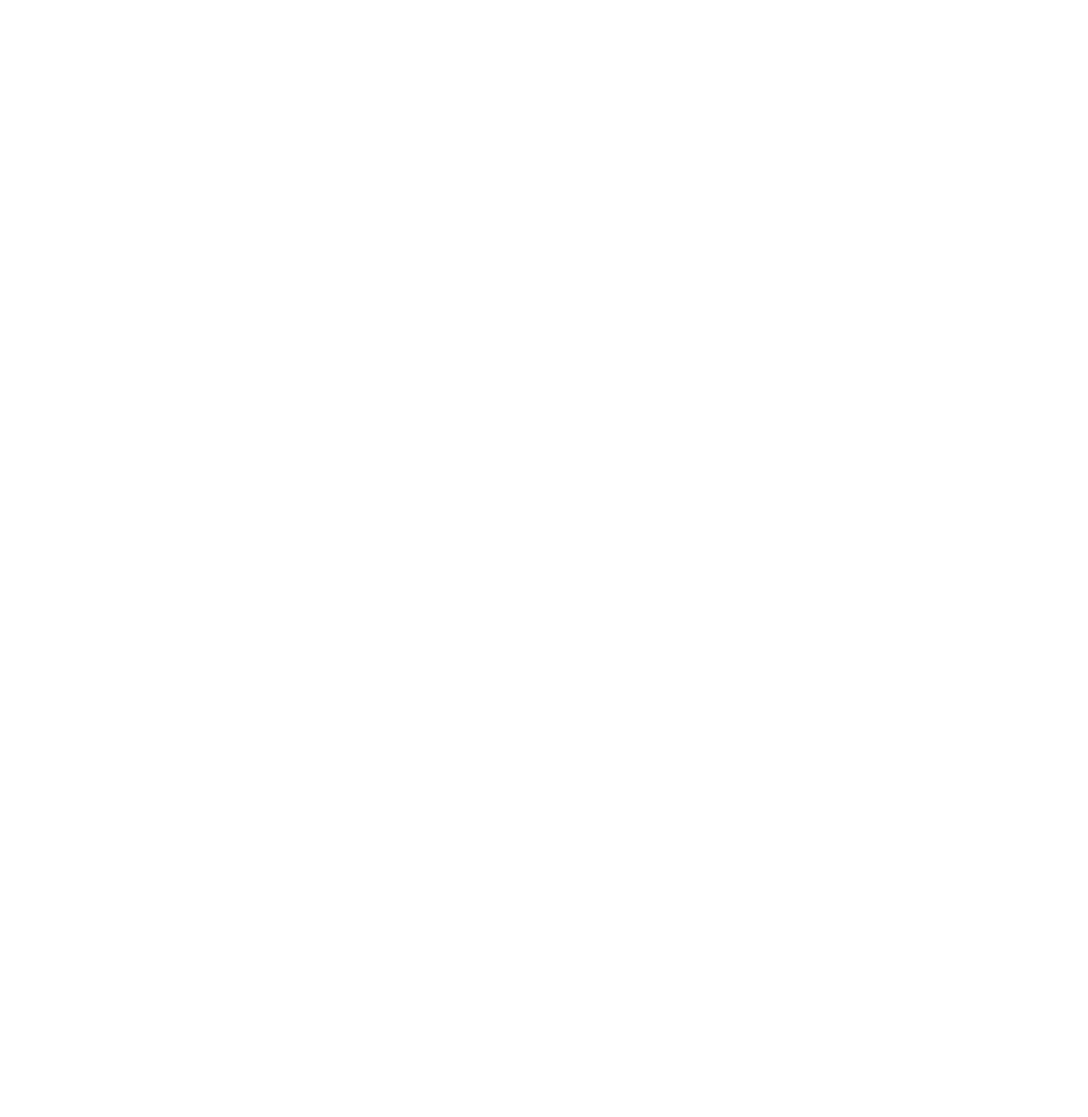
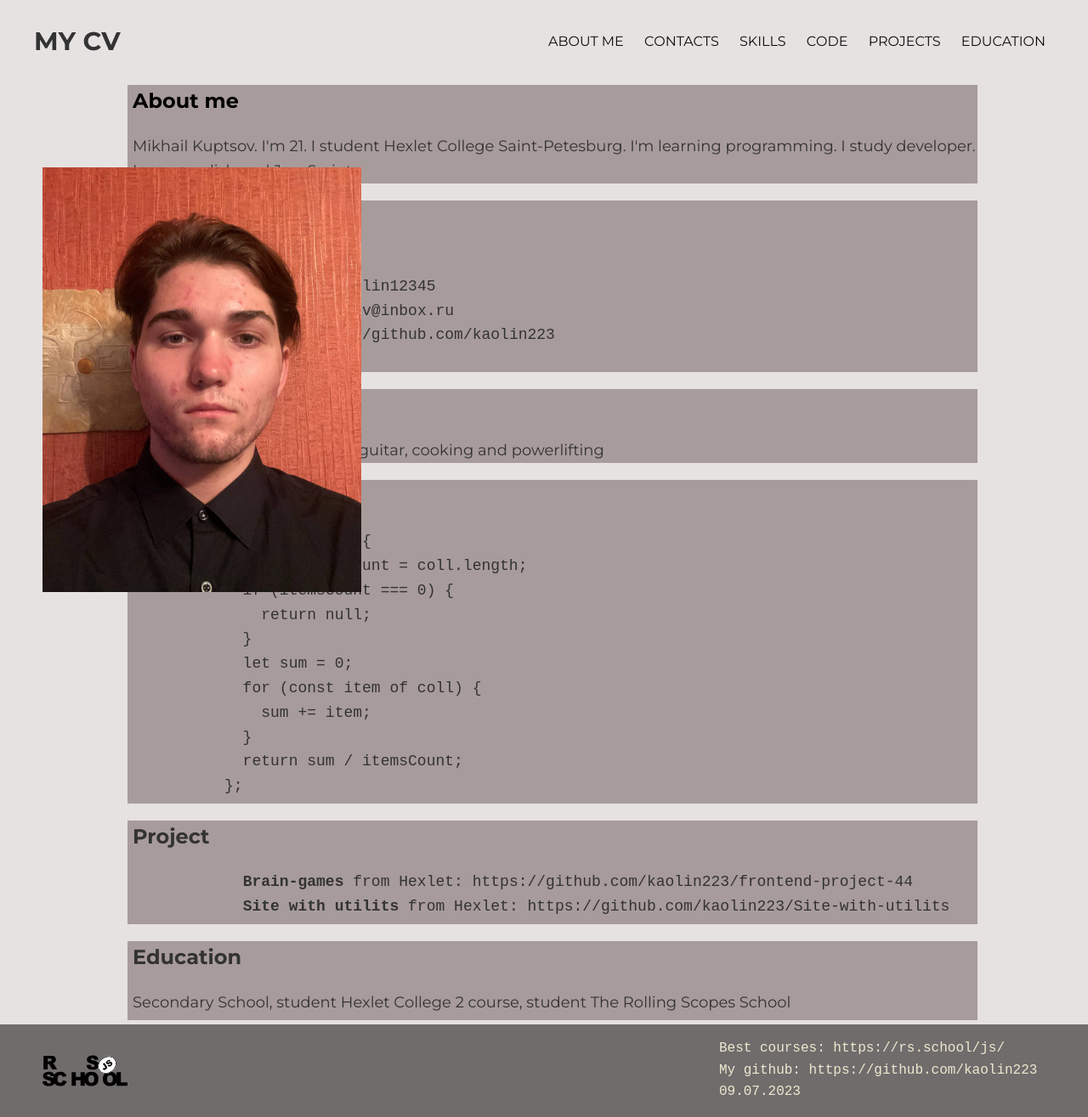
Before and after one commit to kaolin223/rsschool-cv, a plain HTML site: page index.html in a window 1280 px wide. Shown: the whole page at 85% size. Before the commit the page ends 800 px from the top, so only its background shows below. Drawn offline with Linux system fonts and the light colour scheme.

Commit message:
feat: add html and css

```diff
--- a/index.html
+++ b/index.html
@@ -9,9 +9,75 @@
 </head>
 <body>
   <header class="header">
-
+    <nav class="container">
+      <div class="header__inner">
+        <h1 class="header__logo">My CV</h1>
+      <ul class="nav">
+      <li><a class="nav__link" href="#">About me</a></li>
+      <li><a class="nav__link" href="#">Contacts</a></li>
+      <li><a class="nav__link" href="#">Skills</a></li>
+      <li><a class="nav__link" href="#">Code</a></li>
+      <li><a class="nav__link" href="#">Projects</a></li>
+      <li><a class="nav__link" href="#">Education</a></li>
+      </ul>
+    </div>
+    </nav>
   </header>
   <main>
-
+    <div class="photo">
+      <img src="/image/я.png" alt="I!!!" height="500">
+    </div>
+    <div class="container">
+      <div class="about__me">
+        <h2 class="about__logo">About me</h2>
+        <p class="about__description">Mikhail Kuptsov. I'm 21. I student Hexlet College Saint-Petesburg. I'm learning programming. I study developer. Learn english and JavaScript.</p>
+      </div>
+      <div class="contacts">
+        <h2 class="contacts__logo">Contacts</h2>
+        <pre class="contacts__description">
+          <b>Discord</b>:_kaolin
+          <b>Telegram</b>:  @kaolin12345
+          <b>Email</b>: m-kuptsov@inbox.ru
+          <b>Github</b>: https://github.com/kaolin223
+        </pre>
+      </div>
+        <div class="skills">
+          <h2 class="skills__logo">Skills</h2>
+          <p class="skills__description">Little experince in JavaScript, guitar, cooking and powerlifting</p>
+        </div>
+        <div class="code">
+          <h2 class="code__logo">Code</h2>
+          <pre class="code__description">export default (coll) => {
+            const itemsCount = coll.length;
+            if (itemsCount === 0) {
+              return null;
+            }
+            let sum = 0;
+            for (const item of coll) {
+              sum += item;
+            }
+            return sum / itemsCount;
+          };</pre>
+        </div>
+        <div class="project">
+          <h2 class="project__logo">Project</h2>
+          <pre class="project__description">
+            <b>Brain-games</b> from Hexlet: https://github.com/kaolin223/frontend-project-44
+            <b>Site with utilits</b> from Hexlet: https://github.com/kaolin223/Site-with-utilits</pre>
+        </div>
+        <div class="education">
+          <h2 class="education__logo">Education</h2>
+          <p class="education__description">Secondary School, student Hexlet College 2 course, student The Rolling Scopes School</p>
+        </div>
+    </div>
+    <footer>
+      <div class="rolling__scopes">
+        <img class="rl__photo" src="/image/rs_school_js.svg" alt="my programming school" width="100" height="100">
+        <pre class="rl__link">
+          Best courses: https://rs.school/js/
+          My github: https://github.com/kaolin223
+          09.07.2023</pre>
+      </div>
+    </footer>
   </main>
 </body>
--- a/style.css
+++ b/style.css
@@ -0,0 +1,219 @@
+@font-face {
+  font-family: 'Montserrat-Regular';
+  src: url(/font/Montserrat-Regular.ttf);
+}
+
+@font-face {
+  font-family: 'Montserrat-Bold';
+  src: url(/font/Montserrat-Bold.ttf);
+}
+
+@font-face {
+  font-family: 'Montserrat-Light';
+  src: url(/font/Montserrat-Light.ttf);
+}
+
+body {
+ font-family: 'Montserrat-Regular', sans-serif;
+ margin: auto;
+ font-size: 16px;
+ line-height: 1.6;
+ color: #333;
+ background-color: rgb(230, 226, 226);
+ align-content: center;
+}
+
+*,
+*:before,
+*::after {
+  box-sizing: border-box;
+}
+
+/* Container */
+
+.container {
+  width: 100%;
+  max-width: 1200px;
+  margin: 0 auto;
+}
+
+/* Header */
+
+.header {
+  width: 100%;
+  position: absolute;
+  top: 0;
+  left: 0;
+  right: 0;
+  z-index: 1000;
+}
+
+.header__logo {
+  font-size: 30px;
+  font-family: 'Montserrat-Bold';
+}
+
+.header__inner {
+  display: flex;
+  justify-content: space-between;
+  align-items: center;
+}
+
+/* nav */
+
+nav {
+  text-transform: uppercase;
+}
+
+li {
+  list-style-type: none;
+  display: inline-block;
+  margin: 0 10px;
+  vertical-align: top;
+}
+
+.nav__link {
+  color: rgb(14, 13, 13);
+  text-decoration: none;
+  transition: color .2s linear;
+}
+
+.nav__link:hover {
+  color: rgb(199, 183, 36);
+}
+
+/* main */
+
+main {
+  margin: auto;
+}
+
+/* description */
+
+.photo {
+  padding: 97px 0;
+  position: absolute;
+  margin-left: 50px;
+}
+
+.about__me {
+  width: 1000px;
+  margin: 100px 0 0 110px;
+  background-color: rgba(158, 143, 143, 0.856);
+}
+
+.about__logo {
+  font-family: 'Montserrat-Bold';
+  color: rgb(0, 0, 0);
+  padding-left: 6px;
+}
+
+.about__description {
+  font-size: 18px;
+  padding-left: 6px;
+}
+
+.contacts {
+  width: 1000px;
+  margin: 0 0 0 110px;
+  background-color: rgba(158, 143, 143, 0.856);
+}
+
+.contacts__logo {
+  font-family: 'Montserrat-Bold';
+  color: rgb(0, 0, 0);
+  padding-left: 6px;
+}
+
+.contacts__description {
+  font-size: 18px;
+  padding-left: 6px;
+}
+
+.skills {
+  width: 1000px;
+  margin: 0 0 0 110px;
+  background-color: rgba(158, 143, 143, 0.856);
+}
+
+.skills__logo {
+  font-family: 'Montserrat-Bold';
+  padding-left: 6px;
+}
+
+.skills__description {
+  font-size: 18px;
+  padding-left: 6px;
+}
+
+.code {
+  width: 1000px;
+  margin: 0 0 0 110px;
+  background-color: rgba(158, 143, 143, 0.856);
+}
+
+.code__logo {
+  font-family: 'Montserrat-Bold';
+  padding-left: 6px;
+}
+
+.code__description {
+  font-size: 18px;
+  padding-left: 6px;
+  margin: 0;
+  padding-bottom: 6.1px;
+}
+
+.project {
+  width: 1000px;
+  margin: 0 0 0 110px;
+  background-color: rgba(158, 143, 143, 0.856);
+}
+
+.project__logo {
+  font-family: 'Montserrat-Bold';
+  padding-left: 6px;
+}
+
+.project__description {
+  font-size: 18px;
+  padding-left: 6px;
+  margin: 0;
+  padding-bottom: 6px;
+}
+
+.education {
+  width: 1000px;
+  margin: 0 0 5px 110px;
+  background-color: rgba(158, 143, 143, 0.856);
+}
+
+.education__logo {
+  font-family: 'Montserrat-Bold';
+  padding-left: 6px;
+}
+
+.education__description {
+  font-size: 18px;
+  padding-left: 6px;
+  margin: 0;
+  padding-bottom: 6px;
+}
+
+/* footer */
+
+footer {
+  background-color: rgb(112, 108, 108);
+}
+
+.rolling__scopes {
+  display: flex;
+  justify-content: space-between;
+  padding-left: 50px;
+  margin-right: 50px;
+  align-items: center;
+}
+
+.rl__link {
+  color: rgb(236, 233, 207);
+}
```
Also changed, not shown: font/Montserrat-Bold.ttf (added), font/Montserrat-Light.ttf (added), font/Montserrat-Regular.ttf (added), image/rs_school_js.svg (added), image/результат_работы.png (added), image/я.png (added).
